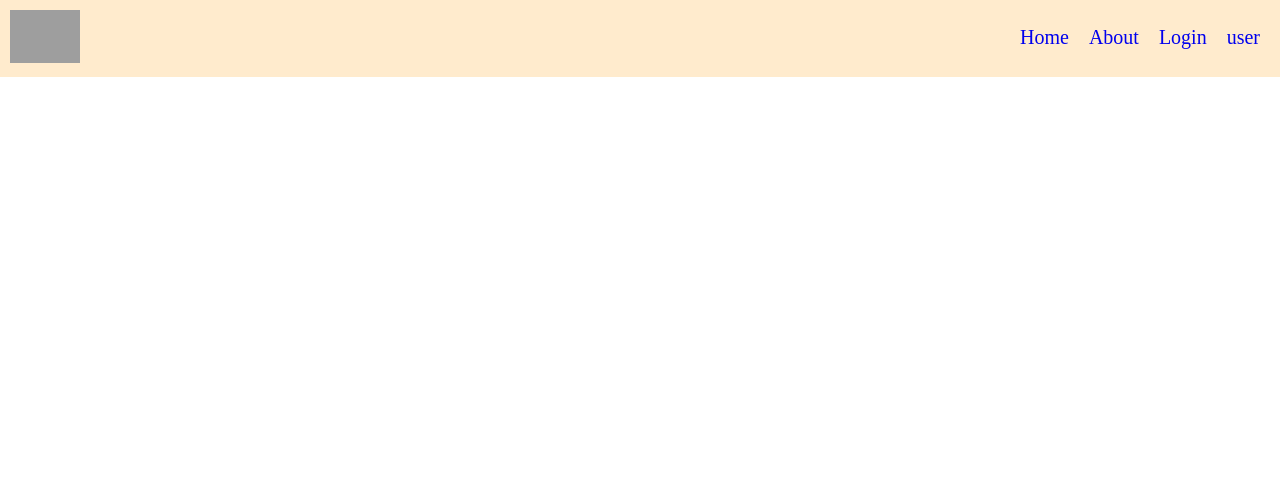
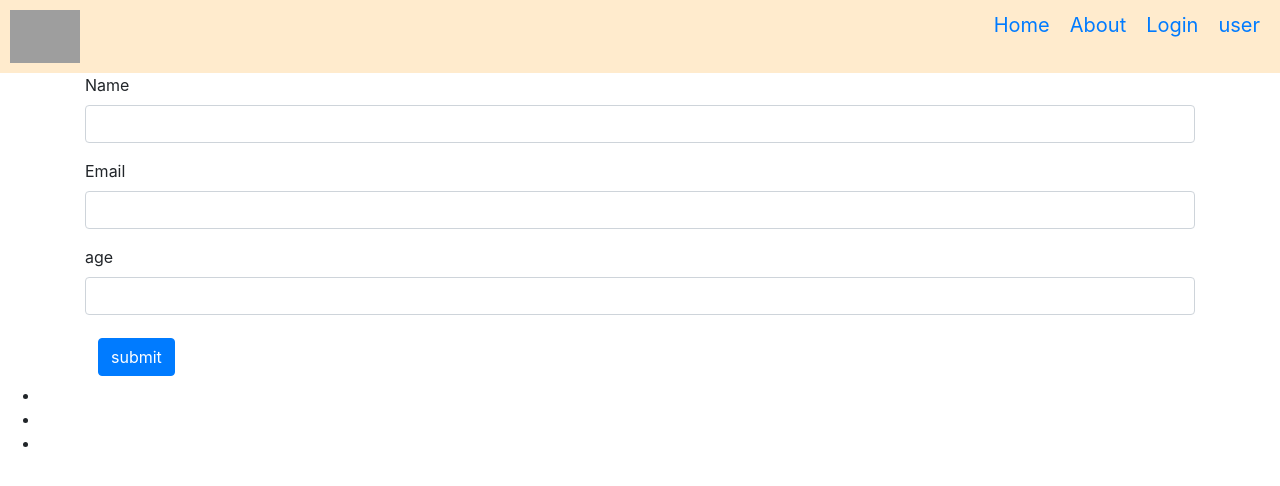
Before and after one commit to UbaidMannethodi/angular-basics2, an Angular app: page / in a window 1280 px wide. Shown: the top 486 px of the page. Built offline with nearby package versions, Linux system fonts and the light colour scheme; grey boxes are pictures that could not be loaded.

Commit message:
Basic form component added

```diff
--- a/src/app/app.component.html
+++ b/src/app/app.component.html
@@ -49,3 +49,4 @@
 
 </ul> -->
 <app-header></app-header>
+<app-basic-form></app-basic-form>
--- /dev/null
+++ b/src/app/basic-form/basic-form.component.html
@@ -0,0 +1,26 @@
+<form action="" #basicForm="ngForm" (submit)="getData(basicForm.value)">
+    <div class="container">
+     <div class="form-group">
+         <label for="" >Name</label>
+         <input type="text" name="name" id="" ngModel class="form-control">
+     </div>
+     <div class="form-group">
+         <label for="" >Email</label>
+         <input type="text" name="email" id="" ngModel  class="form-control">
+     </div>
+     <div class="form-group">
+         <label for="" >age</label>
+         <input type="text" name="age" id=""  ngModel class="form-control">
+     </div>
+     <div class="btn">
+         <button class="btn btn-primary">submit</button>
+     </div>
+    </div>
+</form>
+<div>
+    <ul>
+        <li>{{displayData.name}}</li>
+        <li>{{displayData.email}}</li>
+        <li>{{displayData.age}}</li>
+    </ul>
+</div>
--- /dev/null
+++ b/src/app/basic-form/basic-form.component.ts
@@ -0,0 +1,27 @@
+import { Component, OnInit } from '@angular/core';
+import { NgForm } from '@angular/forms';
+
+@Component({
+  selector: 'app-basic-form',
+  templateUrl: './basic-form.component.html',
+  styleUrls: ['./basic-form.component.css']
+})
+export class BasicFormComponent implements OnInit {
+   displayData:any =[];
+  constructor() { }
+
+  ngOnInit(): void {
+
+
+  }
+
+
+  // *** To Display Data
+  getData(data: NgForm){
+      console.log(data);
+      this.displayData=data;
+
+  }
+
+
+}
--- a/src/index.html
+++ b/src/index.html
@@ -6,6 +6,7 @@
   <base href="/">
   <meta name="viewport" content="width=device-width, initial-scale=1">
   <link rel="icon" type="image/x-icon" href="favicon.ico">
+  <link rel="stylesheet" href="https://maxcdn.bootstrapcdn.com/bootstrap/4.0.0/css/bootstrap.min.css" integrity="sha384-Gn5384xqQ1aoWXA+058RXPxPg6fy4IWvTNh0E263XmFcJlSAwiGgFAW/dAiS6JXm" crossorigin="anonymous">
 </head>
 <body>
   <app-root></app-root>
```
Also changed, not shown: src/app/app.module.ts (+6 -2 lines), src/app/basic-form/basic-form.component.css (added), 1 other file (tests, documents, lock files or other folders).
